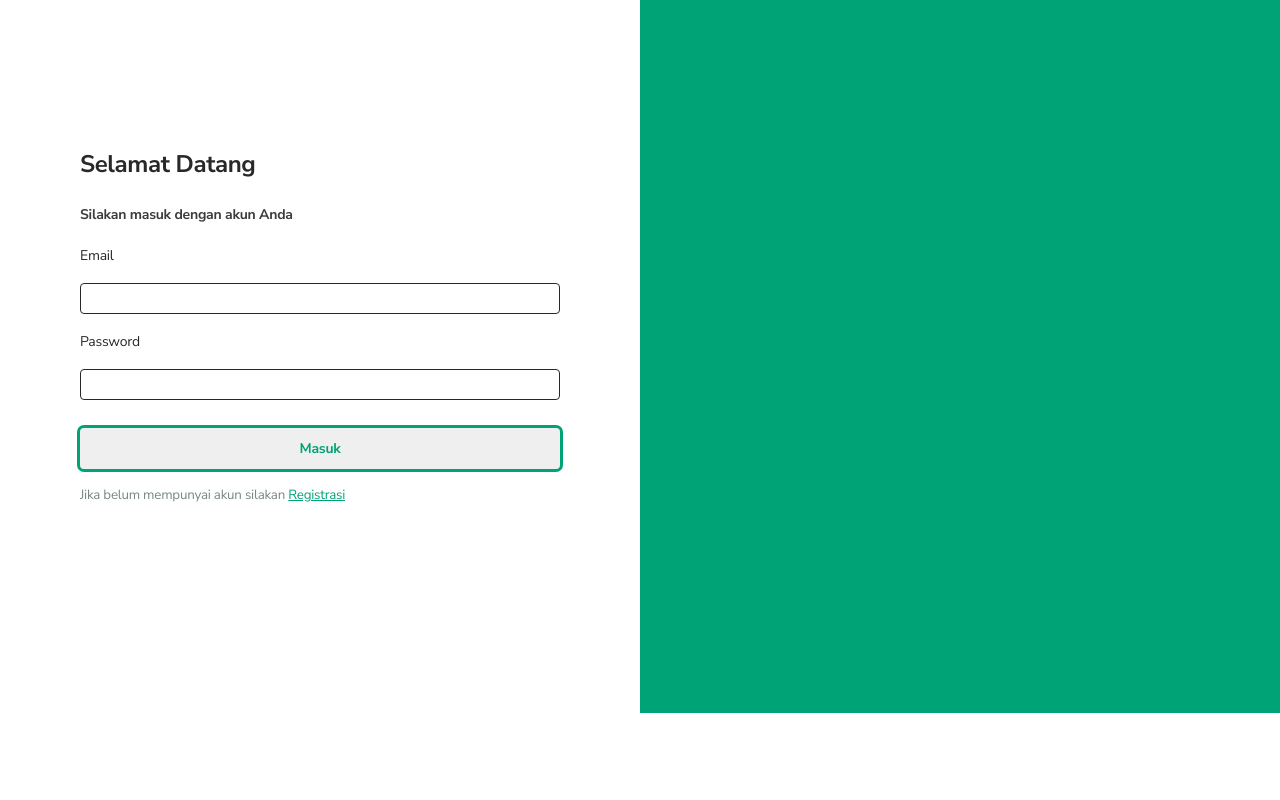
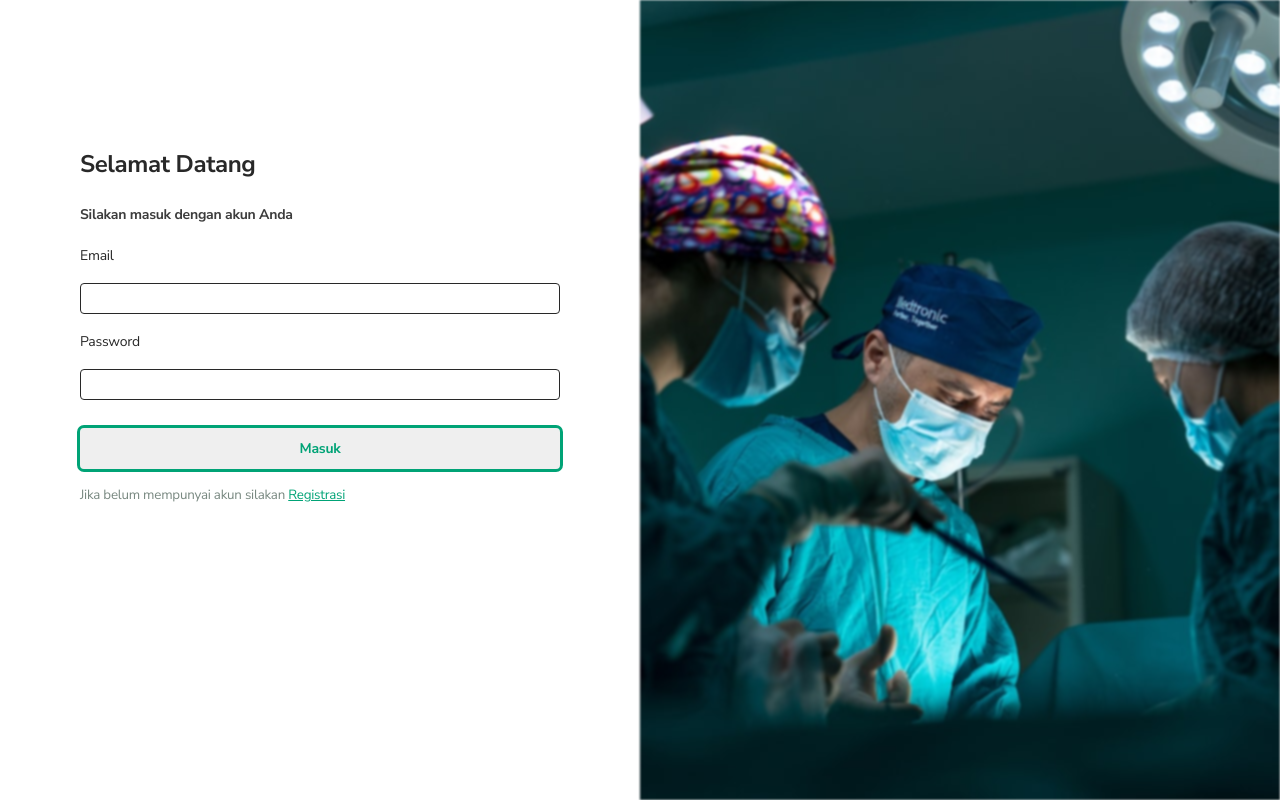
Before and after one commit to SiSehat/Front-End-SiSehat, a Next.js app: page /login in a window 1280 px wide. Built offline with nearby package versions, Linux system fonts and the light colour scheme.

Commit message:
menambahkan gambar

```diff
--- a/styles/LoginRegis.module.css
+++ b/styles/LoginRegis.module.css
@@ -126,7 +126,11 @@
         display: flex;
         width: 50%;
         height: 713px;
+        min-height: 100vh;
         float: right;
-        background-color: #00A376;
+        background-image: url('../public/doctor.jpg');
+        background-repeat: no-repeat;
+        background-size: cover;
+        filter: blur(1px);
     }
 }
```
Also changed, not shown: public/doctor.jpg (added).
